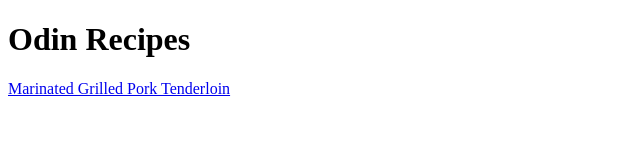
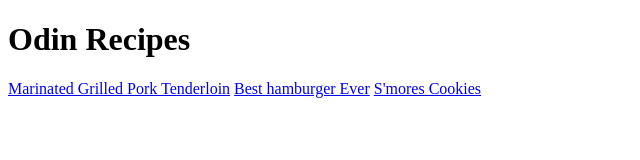
Before and after one commit to LupisCor/odin-recipes, a plain HTML site: page index.html in a window 1280 px wide. Shown: the whole page, without its empty margins (0-640 px from the left). Drawn offline with Linux system fonts and the light colour scheme.

Commit message:
Add links to hamgurger and cookies pages

```diff
--- a/index.html
+++ b/index.html
@@ -8,5 +8,7 @@
     <body>
         <h1>Odin Recipes</h1>
         <a href="recipes/marinated-grilled-pork-tenderloin.html">Marinated Grilled Pork Tenderloin</a>
+        <a href="recipes/hamburger.html">Best hamburger Ever</a>
+        <a href="recipes/smores-cookies.html">S'mores Cookies</a>
     </body>
 </html>
```
